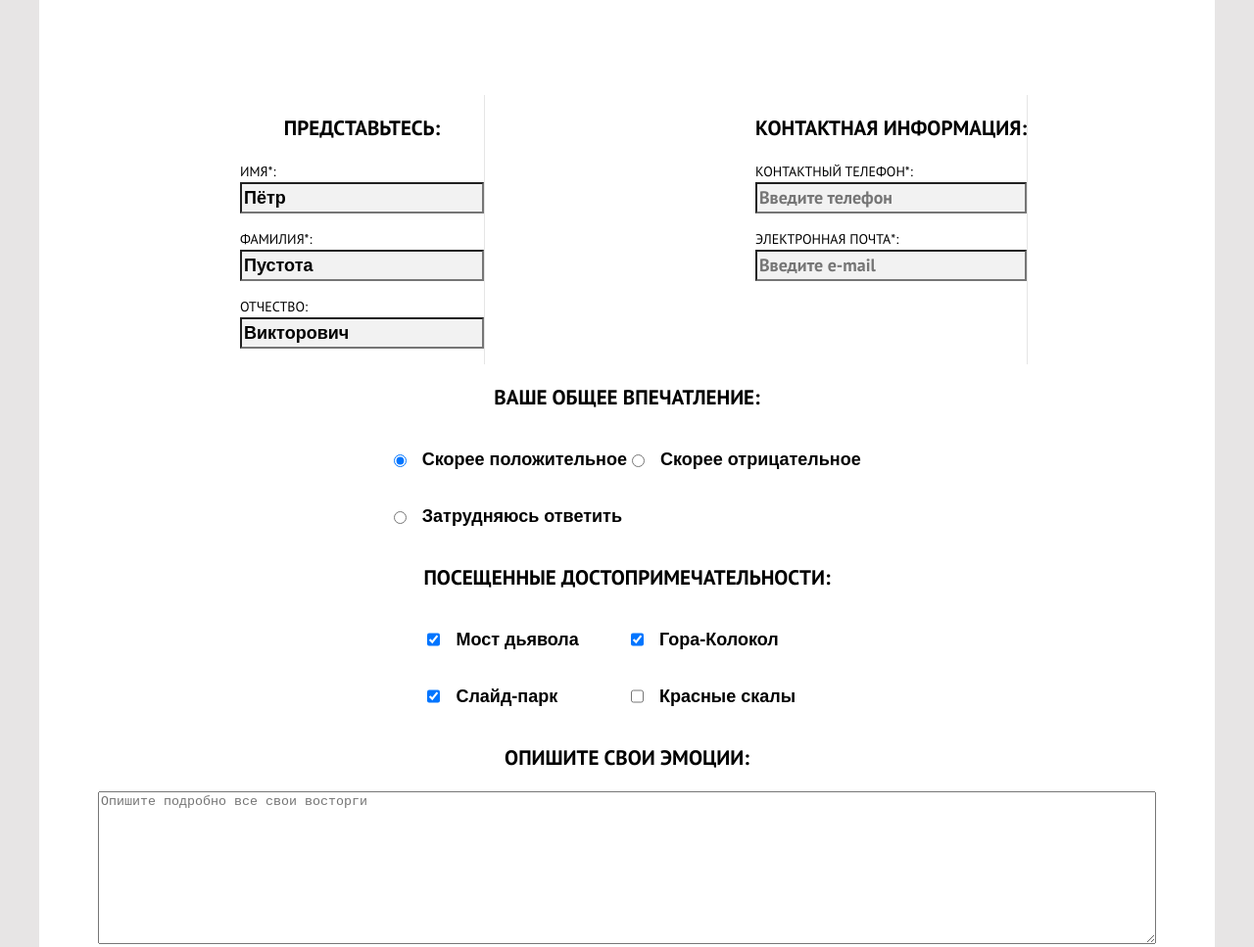
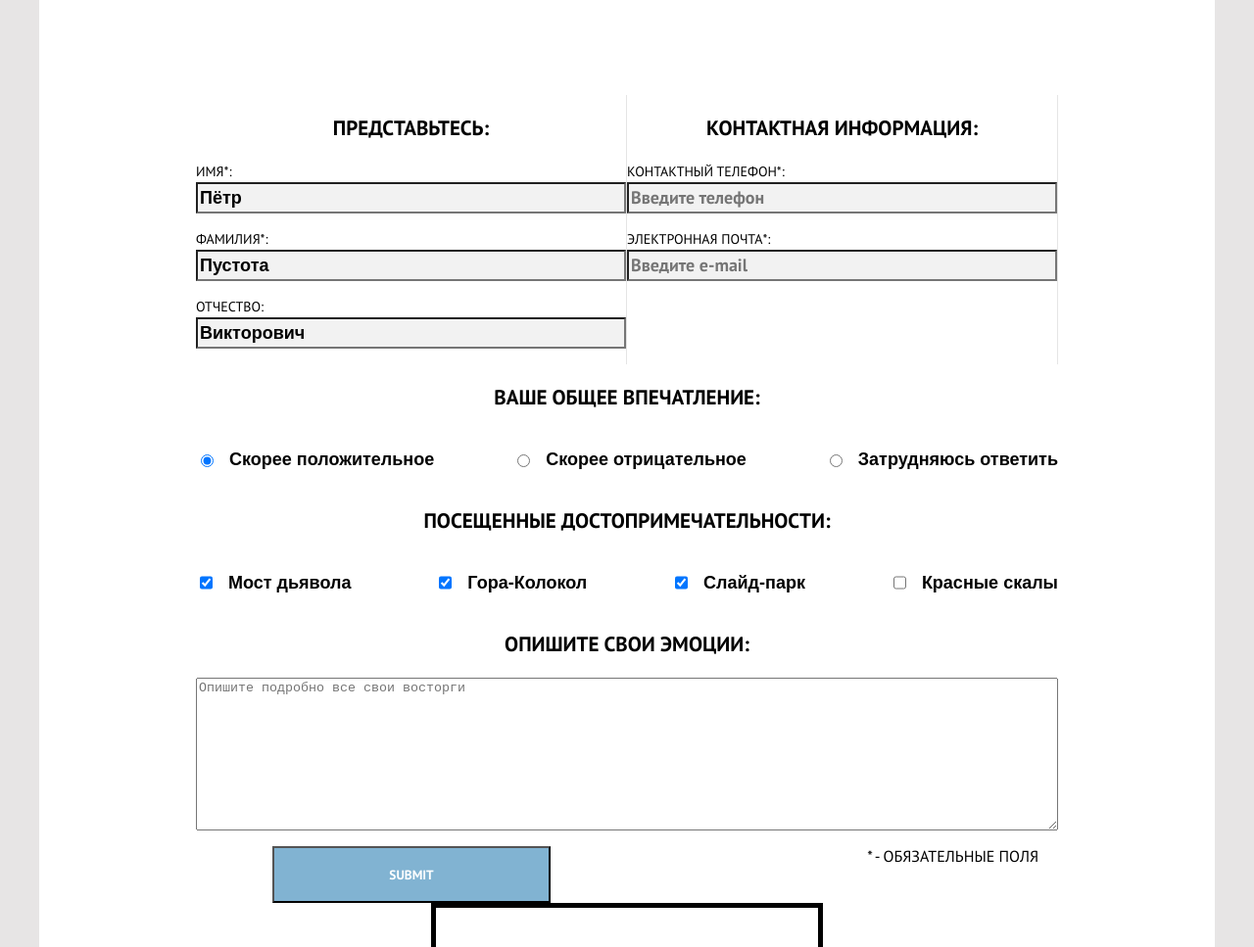
Before and after one commit to htmlacademy-adaptive/1552615-sedona-28, a plain HTML site: page source/form.html in a window 1280 px wide. Shown: the part 571-1538 px from the top of the page at 98% size. Drawn offline with nearby package versions, Linux system fonts and the light colour scheme; files that its build step writes are made by us from their sources.

Commit message:
Выполнил верстку десктопной версии страницы формы

```diff
--- a/source/sass/blocks/form/form.scss
+++ b/source/sass/blocks/form/form.scss
@@ -4,9 +4,14 @@
     grid-template-columns: repeat(2, 1fr);
     padding: 0 60px;
   }
+
+  @media (min-width: $desktop-width) {
+    padding: 0 160px;
+  }
 }
 
 .form__section {
+  width: 100%;
   padding: 24px 20px;
   border: none;
   border-top: 1px solid $hover-grey;
@@ -38,6 +43,11 @@
   @media (min-width: $tablet-width) {
     display: grid;
     grid-template-columns: repeat(2, 1fr);
+  }
+
+  @media (min-width: $desktop-width) {
+    display: flex;
+    justify-content: space-between;
   }
 }
 
```
